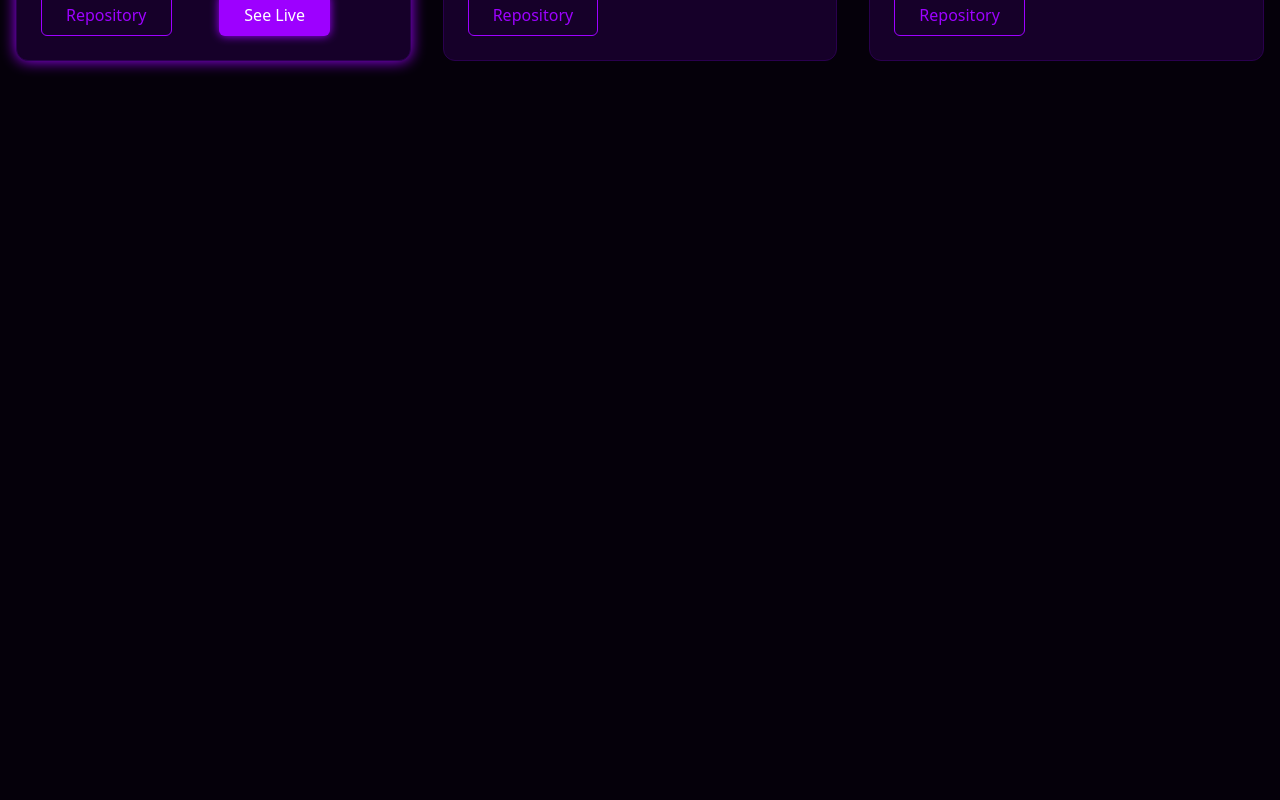
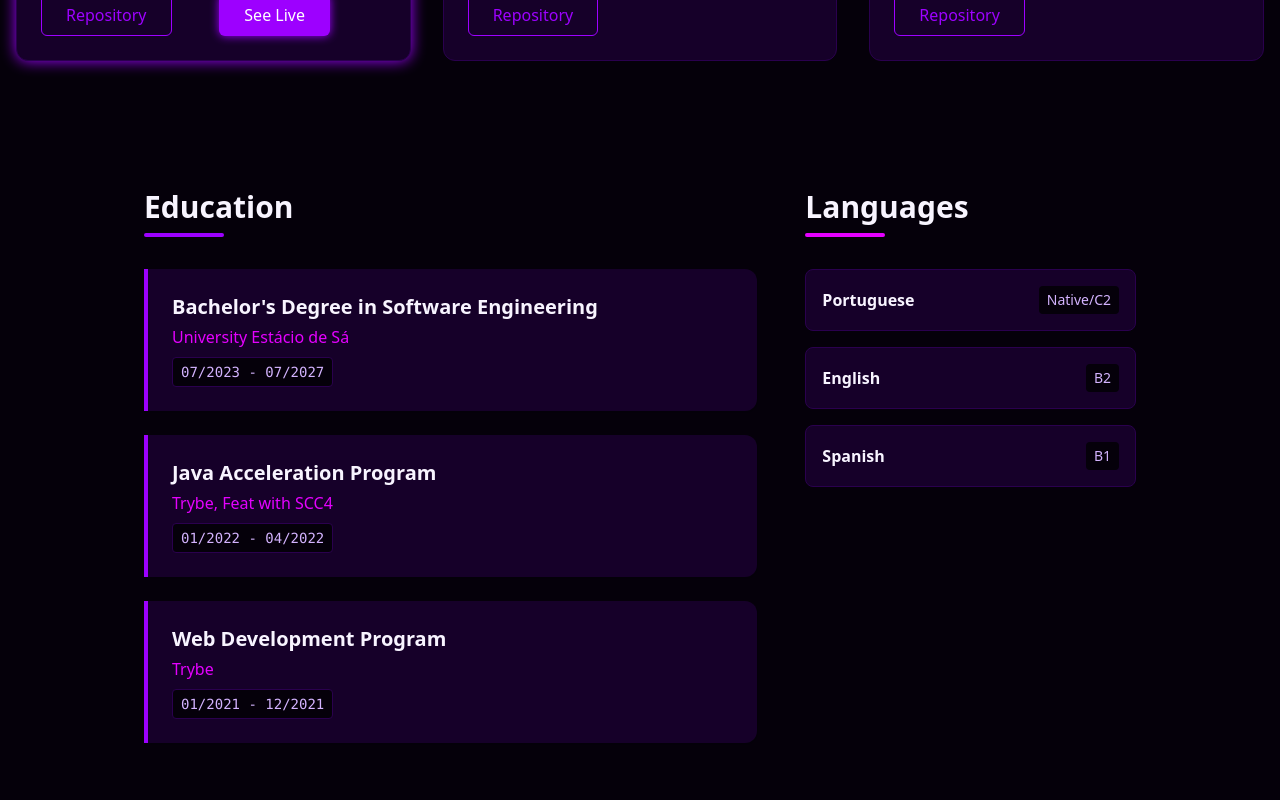
Before and after one commit to oligregz/portfolio, an Angular app: page / in a window 1280 px wide. Shown: the part 2780-3580 px from the top of the page. Before the commit the page ends 2905 px from the top, so only its background shows below. Built offline with nearby package versions, Linux system fonts and the light colour scheme.

Commit message:
feat(ui): implements education, footer and skills components

```diff
--- a/src/app/app.ts
+++ b/src/app/app.ts
@@ -4,15 +4,19 @@ import { PORTFOLIO_DATA } from './core/data/portfolio.data';
 import { ExperienceTimelineComponent } from './features/portfolio/components/experience-timeline.component';
 import { SkillsComponent } from './features/portfolio/components/skills.component';
 import { ProjectsGridComponent } from './features/portfolio/components/projects-grid.component';
+import { EducationComponent } from './features/portfolio/components/education.component';
+import { FooterComponent } from './features/portfolio/components/footer.component';
 
 @Component({
   selector: 'app-root',
   standalone: true,
   imports: [
     HeroComponent,
+    SkillsComponent,
     ExperienceTimelineComponent,
-    SkillsComponent,
-    ProjectsGridComponent
+    ProjectsGridComponent,
+    EducationComponent,
+    FooterComponent
   ],
   template: `
     <main class="min-h-screen bg-bg-main selection:bg-primary selection:text-white">
@@ -25,6 +29,18 @@ import { ProjectsGridComponent } from './features/portfolio/components/projects-
 
       <app-projects-grid [projects]="portfolioData().projects"></app-projects-grid>
 
+      <app-education
+        [education]="portfolioData().education"
+        [languages]="portfolioData().languages">
+      </app-education>
+
+      <app-footer
+        [name]="portfolioData().name"
+        [email]="portfolioData().email"
+        [github]="portfolioData().github"
+        [linkedin]="portfolioData().linkedin">
+      </app-footer>
+
     </main>
   `
 })
```
